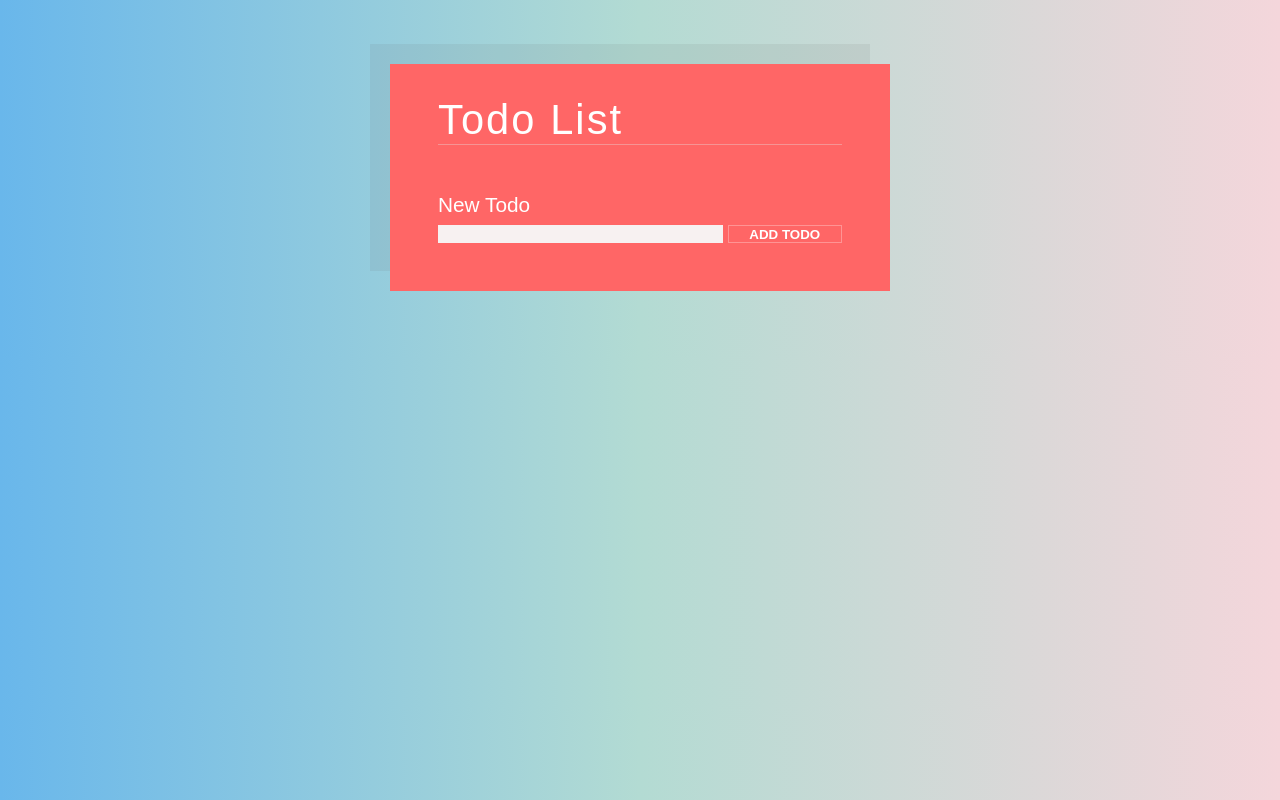
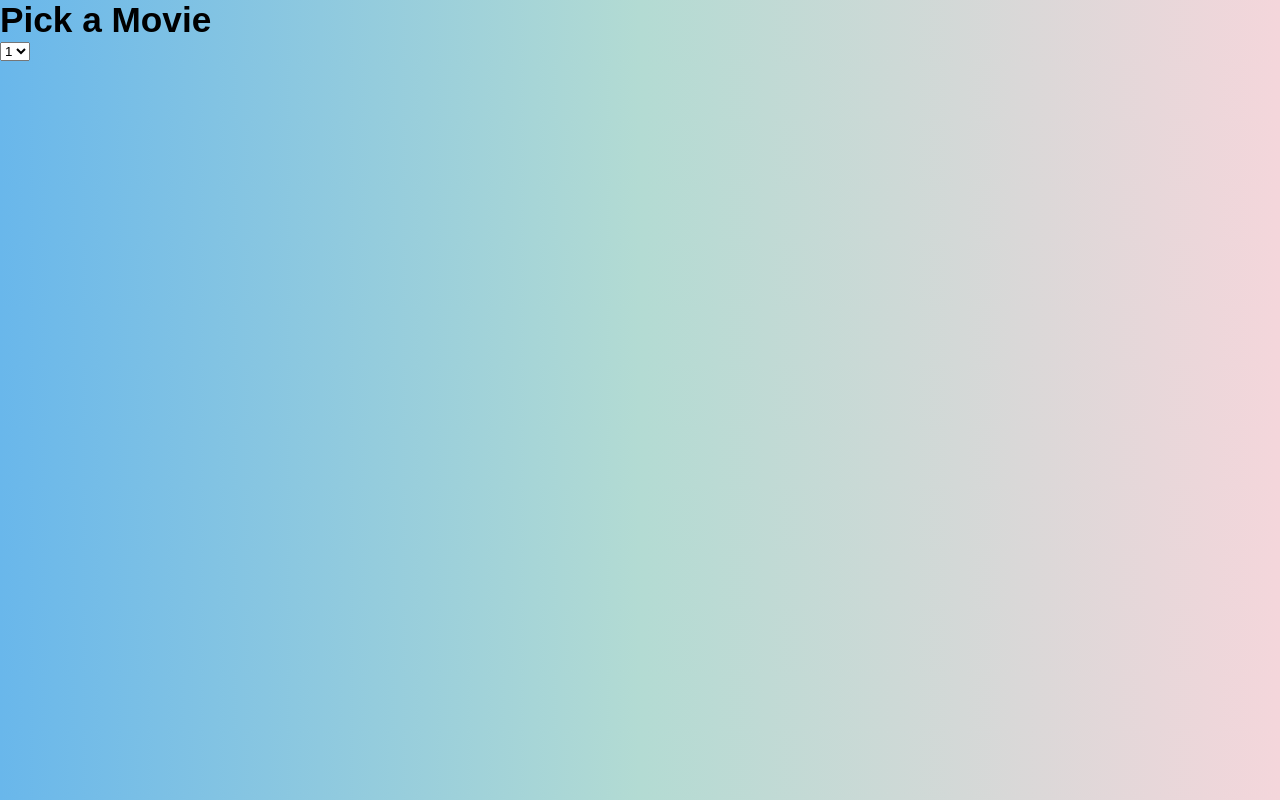
Before and after one commit to davisstacked/react-state-exercises, a React (Create React App) app: page / in a window 1280 px wide. Built offline with nearby package versions, Linux system fonts and the light colour scheme.

Commit message:
useEffect

```diff
--- a/src/App.js
+++ b/src/App.js
@@ -1,11 +1,11 @@
 import React, { Component } from 'react';
-import { TodoList } from './Todo App/TodoList';
+import SWMovies from './LearningHooks/useEffect/SWMovies';
 
 export class App extends Component {
   render() {
     return (
       <div>
-        <TodoList />
+        <SWMovies />
       </div>
     )
   }
--- /dev/null
+++ b/src/LearningHooks/useEffect/SWMovies.js
@@ -0,0 +1,21 @@
+import React, { useState, useEffect } from "react";
+
+function SWMovies() {
+  return (
+    <div>
+      <h1>Pick a Movie</h1>
+      <select name="" id="">
+        <option value="1">1</option>
+        <option value="2">2</option>
+        <option value="3">3</option>
+        <option value="4">4</option>
+        <option value="5">5</option>
+        <option value="6">6</option>
+        <option value="7">7</option>
+
+      </select>
+    </div>
+  );
+}
+
+export default SWMovies;
```
Also changed, not shown: src/LearningHooks/useEffect/Clicker.js (added, +13 -0 lines), src/State-Exercises/Kevin Interview/Timer.js (added, +38 -0 lines), src/State-Exercises/Kevin Interview/NewTimerForm.js (added), src/State-Exercises/Kevin Interview/TimerList.js (added).
